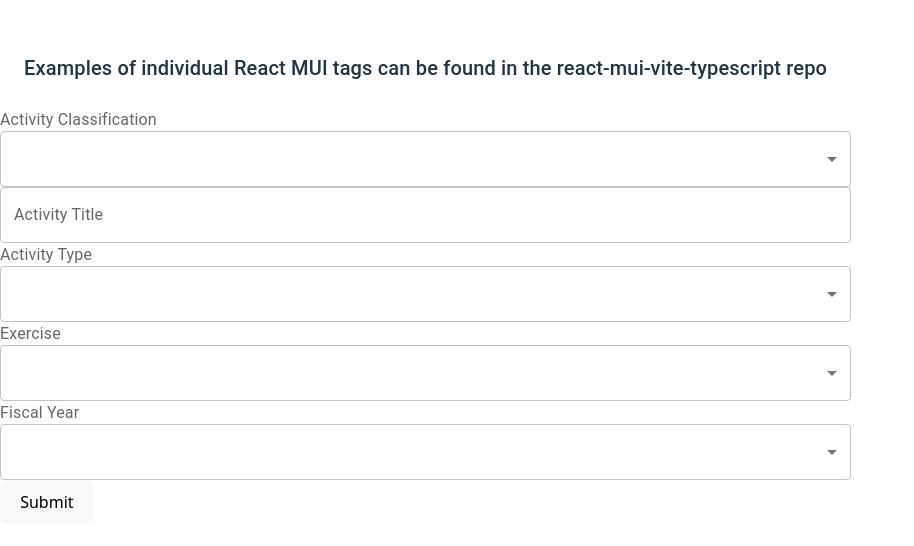
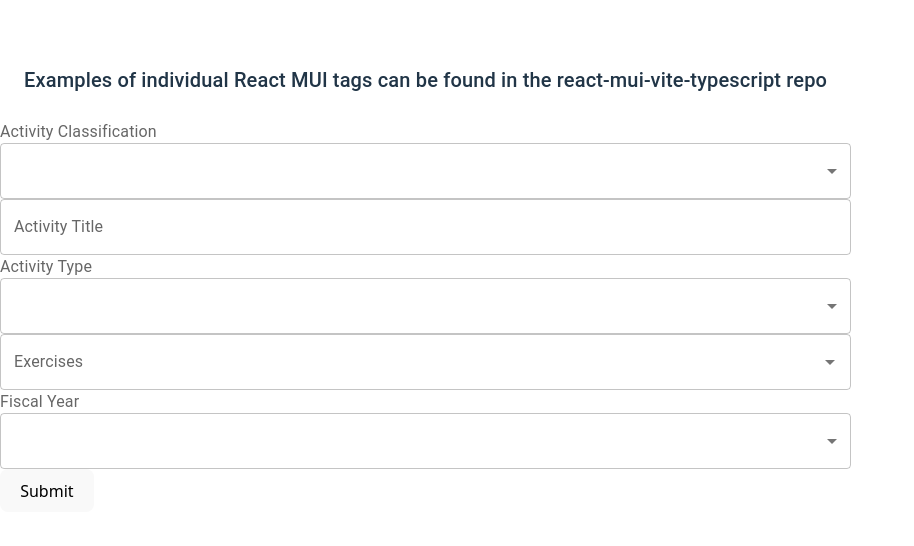
Before and after one commit to themrchas/react-mui-hook-form-zod, a React (Vite) app: page / in a window 1280 px wide. Shown: the part 124-670 px from the top of the page, without its empty margins (0-914 px from the left). Built offline with nearby package versions, Linux system fonts and the light colour scheme.

Commit message:
added 5W for testing

```diff
--- a/src/components/Synch.tsx
+++ b/src/components/Synch.tsx
@@ -10,11 +10,15 @@ import { activitySchema } from "../schemas/synchSchema"
 import {  FormProvider, useForm } from "react-hook-form";
 
 import type { FieldErrors, SubmitHandler, SubmitErrorHandler } from "react-hook-form"
+
 import type { IActivityTest } from "../types/activity";
+import type { I5WTest } from "../types/5w";
+
 
 import { Activity } from "./synch/Activity";
+import { FiveW } from "./synch/FiveW";
 
-
+interface ISynchTool extends I5WTest, IActivityTest {};
 
 
 const onSubmit: SubmitHandler<IActivityTest> = (data: IActivityTest) => {
@@ -29,7 +33,7 @@ const onFormError: SubmitErrorHandler<IActivityTest> = (errors: FieldErrors<IAct
 export const Synch = () => {
 
 
-  const formMethods = useForm<IActivityTest>({
+  const formMethods = useForm<ISynchTool>({
 
         defaultValues:  {
 
@@ -37,7 +41,9 @@ export const Synch = () => {
               activityTitle: "",
               activityType: "",
               activityExerciseName: "",
-              activityFiscalYear: ""
+              activityFiscalYear: "",
+
+              w5missionStatement: ""
 
 
             }, //defaultValues
@@ -57,6 +63,7 @@ return (
         <FormProvider {...formMethods}>
             <form onSubmit={handleSubmit(onSubmit,onFormError)} noValidate>
             <Activity />
+          {/*  <FiveW />*/}
 
             <button type="submit">Submit</button>
             </form>
--- a/src/components/synch/Activity.tsx
+++ b/src/components/synch/Activity.tsx
@@ -4,12 +4,13 @@ import { useFormContext } from "react-hook-form";
 
 import { useEffect } from "react";
 
-import { Stack, TextField, Typography, InputLabel, Select, MenuItem, ListSubheader } from '@mui/material';
+import { Stack, TextField, Typography, InputLabel, Select, MenuItem, ListSubheader, Autocomplete } from '@mui/material';
 
 import { CLASSIFICATION, FISCAL_YEAR_LOWER_BOUND, FISCAL_YEAR_UPPER_BOUND } from "../../constants/activityConstants";
 
 //Remove once integrated into SPFx
 import { ACTIVITY_TYPE, EXERCISES } from "../../constants/activityConstants";
+
 
 const fiscalYears: string[] = Array.from({ length: FISCAL_YEAR_UPPER_BOUND - FISCAL_YEAR_LOWER_BOUND + 1 }, (_,index) => (FISCAL_YEAR_LOWER_BOUND + index).toString())
 
@@ -19,7 +20,9 @@ export const Activity = () => {
  const { register, getValues, formState: {errors}} = useFormContext()
 
 
- useEffect( () => {}, [] );
+ useEffect(() => {
+    register("select")
+  }, [register])
 
     return (
 
@@ -33,7 +36,7 @@ export const Activity = () => {
                             displayEmpty
                             labelId="lblClassification"
                             {...register("activityClassification")}
-                            value={getValues('activityClassification') || ""}
+                          //  value={getValues('activityClassification') || ""}
 
                             >
                     { CLASSIFICATION.map(
@@ -61,9 +64,8 @@ export const Activity = () => {
                             displayEmpty
                             labelId="lbllblActivityType"
                             {...register("activityType")}
-                        //    value={getValues('activityType') || ""}
 
-                            >
+               >
                     {ACTIVITY_TYPE.map(
                         (item: string) => <MenuItem key={item} value={item}>{item}</MenuItem>)
 
@@ -71,39 +73,19 @@ export const Activity = () => {
 
                 </Select>
 
+                <Autocomplete
+                    options={EXERCISES}
+                    groupBy={(option)=> option.category}
+                    getOptionLabel={(option) => option.exercise}
+                    renderInput={(params) => <TextField {...params} label="Exercises" />}
+                    {...register("activityExerciseName")}
+                />
 
 
 
-                 <InputLabel id="lblExercises">Exercise</InputLabel>
-                <Select
-
-                           // displayEmpty
-                            labelId="lblExercises"
-                            {...register("activityExerciseName")}
-                      //      value={getValues('activityExerciseName') || ""}
-
-                            >
-
-                    {
-                        Object.entries(EXERCISES).map( ([category,exercises]) =>
-                            <>
-                                <ListSubheader>{category}</ListSubheader>
-                                {
-                                    exercises.map((exercise) =>
-                                        <MenuItem value={exercise}>
-                                            {exercise}
-                                        </MenuItem>
-
-                                    )
-                               }
-
-                            </>
-                        ) //map
-
-                    }
 
 
-                </Select>
+
 
 
 <InputLabel id="lblFiscalYear">Fiscal Year</InputLabel>
--- /dev/null
+++ b/src/components/synch/FiveW.tsx
@@ -0,0 +1,29 @@
+import React from "react";
+
+import { useFormContext } from "react-hook-form";
+
+import { useEffect } from "react";
+
+import { Stack, TextField, Typography, InputLabel, Select, MenuItem, Autocomplete } from '@mui/material';
+
+export const FiveW = () => {
+
+    const { register, formState: {errors}} = useFormContext();
+
+    return (
+    <>
+
+     <TextField
+
+                                id="w5missionStatement"
+                                type="text"
+                                label="Mission Statement"
+                                {...register("w5missionStatement")}
+                                error={!!errors.w5missionStatement}
+                               helperText={ !!errors.w5missionStatement ?   <Typography color="error">{String(errors.activityTitle?.message)} </Typography> : null }
+                            />
+
+</>
+    )
+
+} //5W
--- a/src/constants/activityConstants.ts
+++ b/src/constants/activityConstants.ts
@@ -1,11 +1,23 @@
+import type { IActivityExercise} from "../types/activity"
+
+
 export const CLASSIFICATION: string[] = ["NATO UNCLASSIFIED", "NATO CONFIDENTIAL"];
 
-//Remove when integrated into SPFx
-export const ACTIVITY_TYPE: string[] = ["Activity 1", "Activity 2", "Activity 3", "Activity 2"];
-export const EXERCISES: Record<string,string[]> = {
-    'NATO Exercises': ['NATO Exercise 1', 'NATO Exercise 2', 'NATO Exercise 3', 'NATO Exercise 4'],
-    'National Exercises': ['National Exercise 1', 'National Exercise 2', 'National Exercise 3', 'National Exercise 4'],
-}
+/***** START:  Hook into SP list  when integrated into SPFx   *******/
+
+export const ACTIVITY_TYPE: string[] = ["Activity 1", "Activity 2", "Activity 3", "Activity 4"];
+
+export const EXERCISES: Array<IActivityExercise> =
+    [
+        {category: 'NATO Exercises',exercise:'NATO Exercise 1'}, {category:'NATO Exercises',exercise: 'NATO Exercise 2'}, {category:'NATO Exercises',exercise: 'NATO Exercise 3'},
+        {category:'NATO Exercises',exercise: 'NATO Exercise 4'},{category: 'National Exercises',exercise:'National Exercise 1'}, {category:'National Exercises',exercise: 'Natinal Exercise 2'}, {category:'National Exercises',exercise: 'National Exercise 3'},
+        {category:'National Exercises',exercise: 'National Exercise 4'}
+    ]
+
+
+/*******END:  Hook into SP list  when integrated into SPFx  *********/
+
+
 
 
 export const FISCAL_YEAR_LOWER_BOUND: number = 2021;
--- a/src/schemas/synchSchema.ts
+++ b/src/schemas/synchSchema.ts
@@ -6,7 +6,9 @@ export const activitySchema = z.object({
      activityTitle: z.string().nonempty("Title is a required field"),
      activityType: z.string().nonempty("Activity Type is a required field"),
      activityExerciseName: z.string().optional(),
-     activityFiscalYear: z.string().optional()
+     activityFiscalYear: z.string().optional(),
+
+     w5missionStatement: z.string("5W Mission Statement is a required field")
 
 
 }) //formSchema
```
Also changed, not shown: src/types/5w.ts (+7 -0 lines), src/types/activity.ts (+8 -0 lines).
